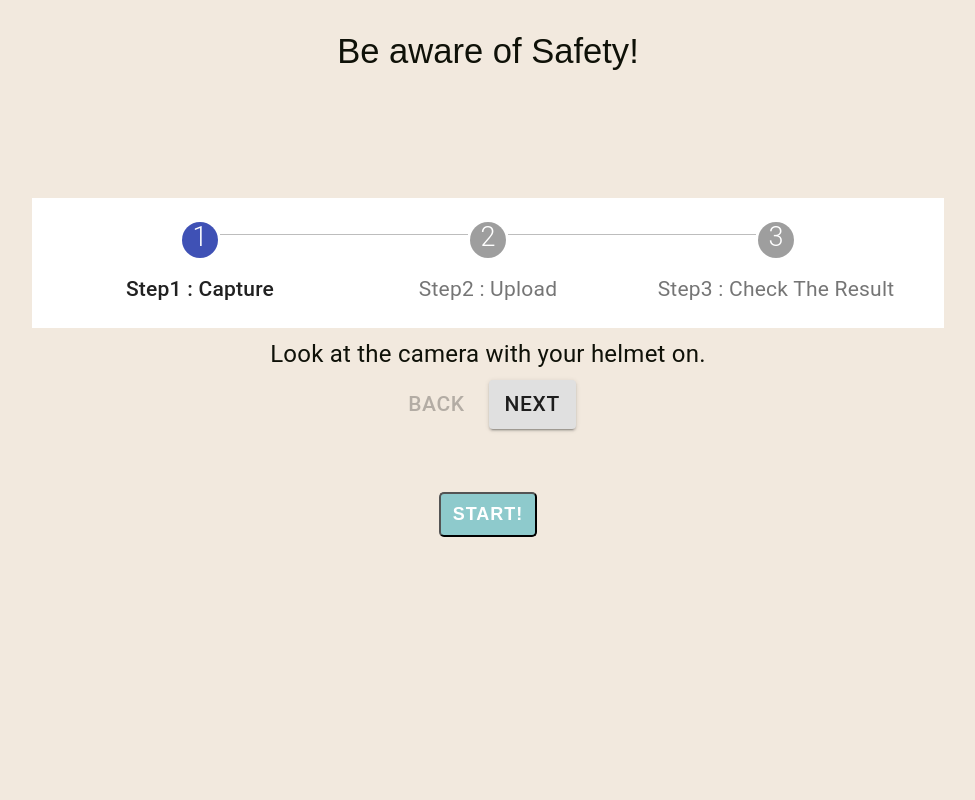
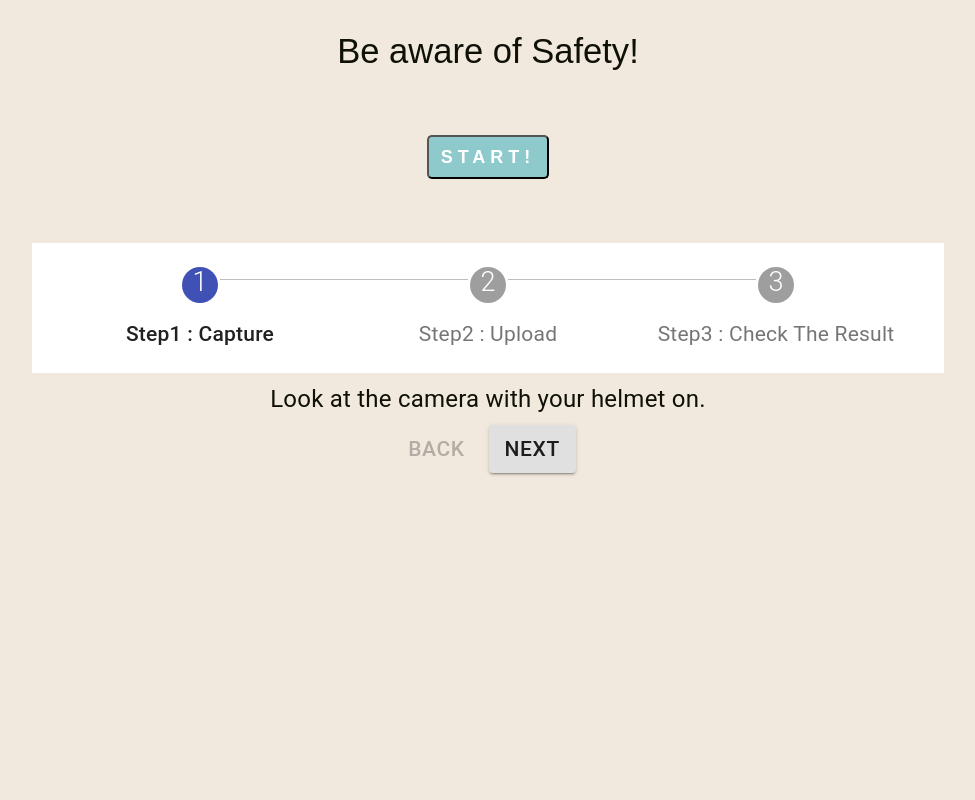
Before and after one commit to MSBT-2021-Silicon-Valley-Internship/Helmet-Detection, a React (Create React App) app in the folder client/: page / in a window 1280 px wide. Shown: the part 680-1480 px from the top of the page, without its empty margins (152-1127 px from the left). Built offline with nearby package versions, Linux system fonts and the light colour scheme.

Commit message:
[MOD] Home화면 수정

```diff
--- a/client/src/pages/Camera/Camera.js
+++ b/client/src/pages/Camera/Camera.js
@@ -138,7 +138,7 @@ class Camera extends Component {
 
           if (this.state.timeval > 1000) {
             handleClose();
-            return 0;
+            return this.props.history.push("/result");
           } else {
             timerId = setTimeout(tick.bind(this), 20);
             handleToggle();
--- a/client/src/pages/Home/Home.css
+++ b/client/src/pages/Home/Home.css
@@ -12,7 +12,7 @@ body {
   padding: 0.4rem 0.5rem;
   font-weight: 600;
   font-size: 18px;
-  letter-spacing: 1px;
+  letter-spacing: 5px;
   text-transform: uppercase;
   font-family: "Montserrat", sans-serif;
   -webkit-transition: color 0.5s, background-color 0.5s;
@@ -50,5 +50,5 @@ body {
 }
 
 #main-paragraph {
-  margin-bottom: 10%;
+  margin-bottom: 5%;
 }
--- a/client/src/pages/Home/Home.js
+++ b/client/src/pages/Home/Home.js
@@ -20,13 +20,13 @@ const Home = () => {
           <h1>Helmet Detection AI</h1>
           <h2>Be aware of Safety!</h2>
         </div>
-        <HorizontalLabelPositionBelowStepper />
+
         <div id="start-button">
           <Link to="/camera">
             <button className="start-button">START!</button>
           </Link>
         </div>
-
+        <HorizontalLabelPositionBelowStepper />
         <ClickButton />
       </div>
     </div>
--- a/client/src/pages/Home/Stepper.js
+++ b/client/src/pages/Home/Stepper.js
@@ -6,10 +6,12 @@ import StepLabel from "@material-ui/core/StepLabel";
 import Button from "@material-ui/core/Button";
 import Typography from "@material-ui/core/Typography";
 import Container from "@material-ui/core/Container";
+import "./Home.css";
 
 const useStyles = makeStyles((theme) => ({
   root: {
     width: "100%",
+    fontFamily: "Monospace",
   },
   backButton: {
     marginRight: theme.spacing(2),
```
